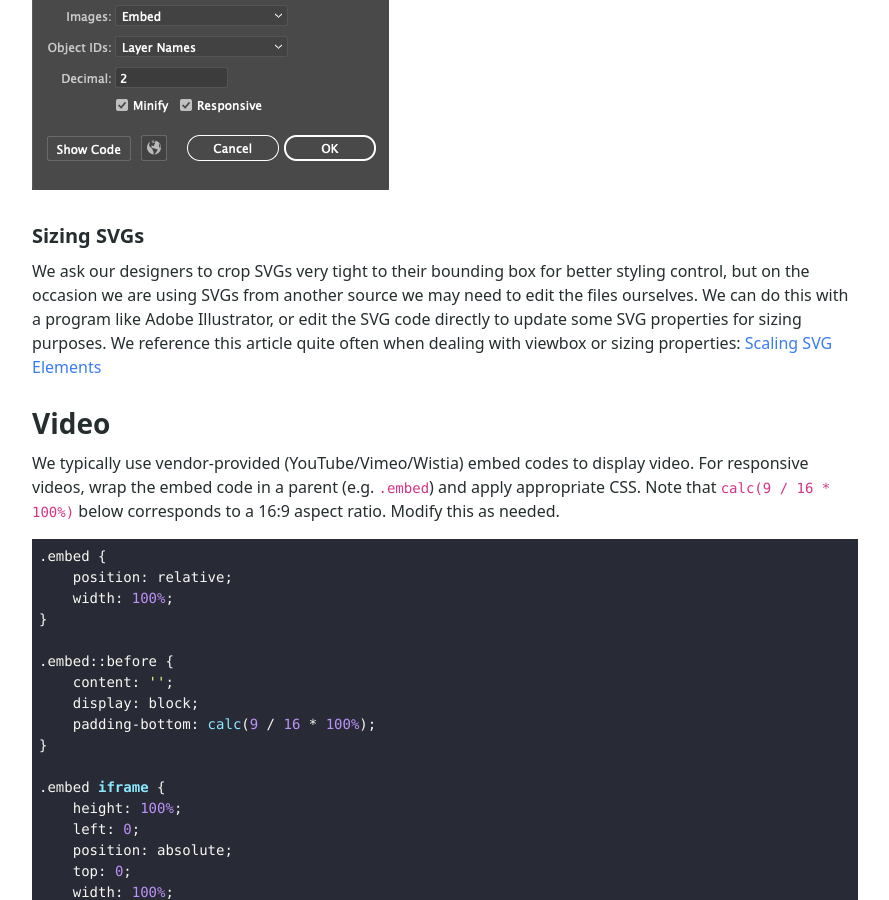
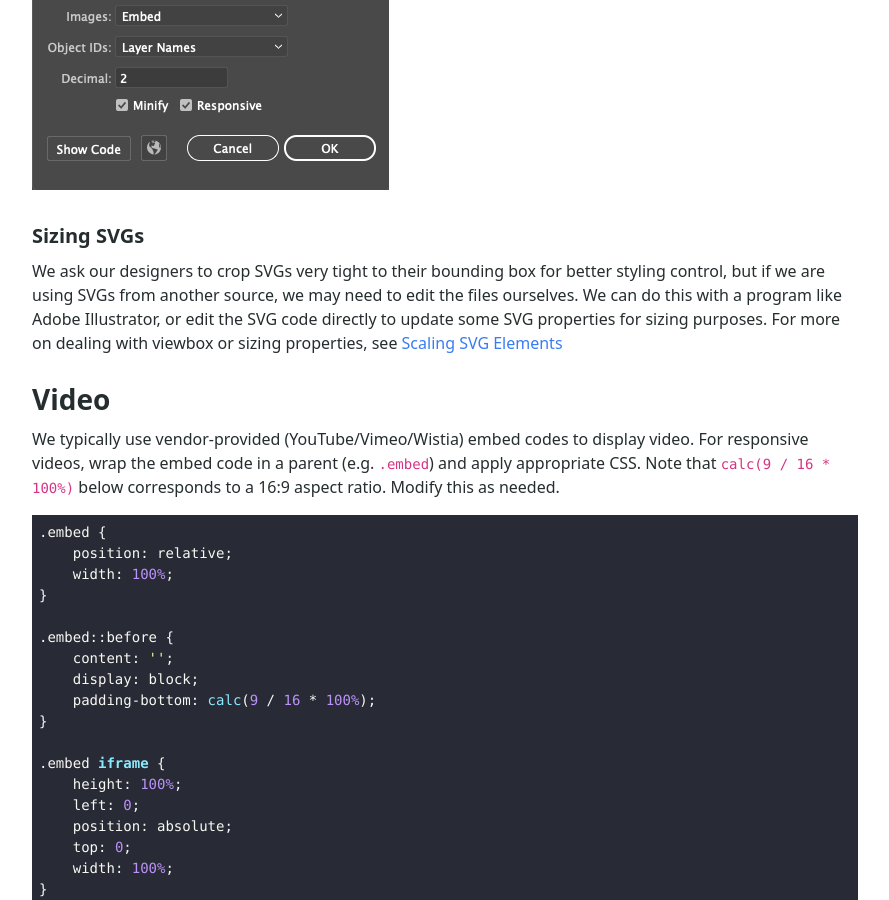
Before and after one commit to imarc/handbook, a Jekyll site: the page built from frontend.md, in a window 1280 px wide and 900 px high, scrolled down 9969 px. Shown: the whole window, without its empty margins (8-897 px from the left). Built offline with Jekyll 4.4.1, drawn with Linux system fonts in a browser that asks for light colours; nearby versions of some CDN libraries; some of the changed text lies outside the part shown.

Commit message:
minor editing tweaks

```diff
--- a/frontend.md
+++ b/frontend.md
@@ -337,7 +337,7 @@ Ideal settings for exporting SVGs from Illustrator:
 <img alt="" class="lazyload" data-src="/img/svg-settings.png">
 
 #### Sizing SVGs
-We ask our designers to crop SVGs very tight to their bounding box for better styling control, but on the occasion we are using SVGs from another source we may need to edit the files ourselves. We can do this with a program like Adobe Illustrator, or edit the SVG code directly to update some SVG properties for sizing purposes. We reference this article quite often when dealing with viewbox or sizing properties: [Scaling SVG Elements](https://wattenberger.com/guide/scaling-svg)
+We ask our designers to crop SVGs very tight to their bounding box for better styling control, but if we are using SVGs from another source, we may need to edit the files ourselves. We can do this with a program like Adobe Illustrator, or edit the SVG code directly to update some SVG properties for sizing purposes. For more on dealing with viewbox or sizing properties, see  [Scaling SVG Elements](https://wattenberger.com/guide/scaling-svg)
 
 
 ### Video
@@ -428,9 +428,9 @@ Then, you can just reference them easily within the template code:
     </div>
 
 A few things to note:
-* `viewbox` is set on the initial symbol definition
-* The SVG is set to `display: none;`
-* Best practice is to wrap SVG symbols in a parent `<div>`, which you can use for standard positioning, sizing, and styling for your icons
+* `viewbox` is set on the initial symbol definition.
+* The SVG is set to `display: none;`.
+* Best practice is to wrap SVG symbols in a parent `<div>`, which you can use for standard positioning, sizing, and styling for your icons.
 
 ### Font Awesome
 
```
